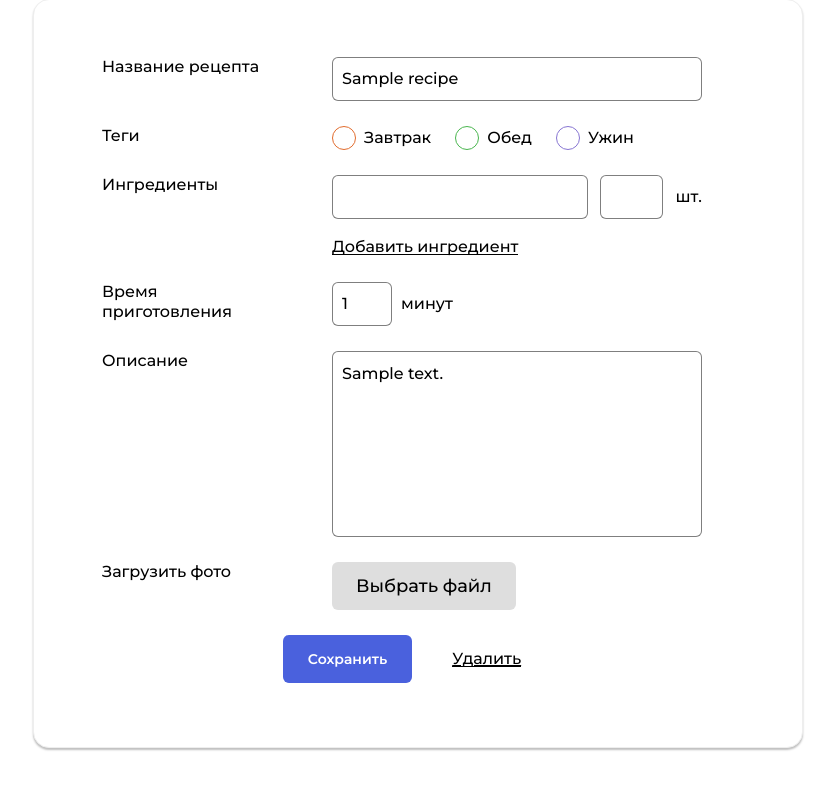
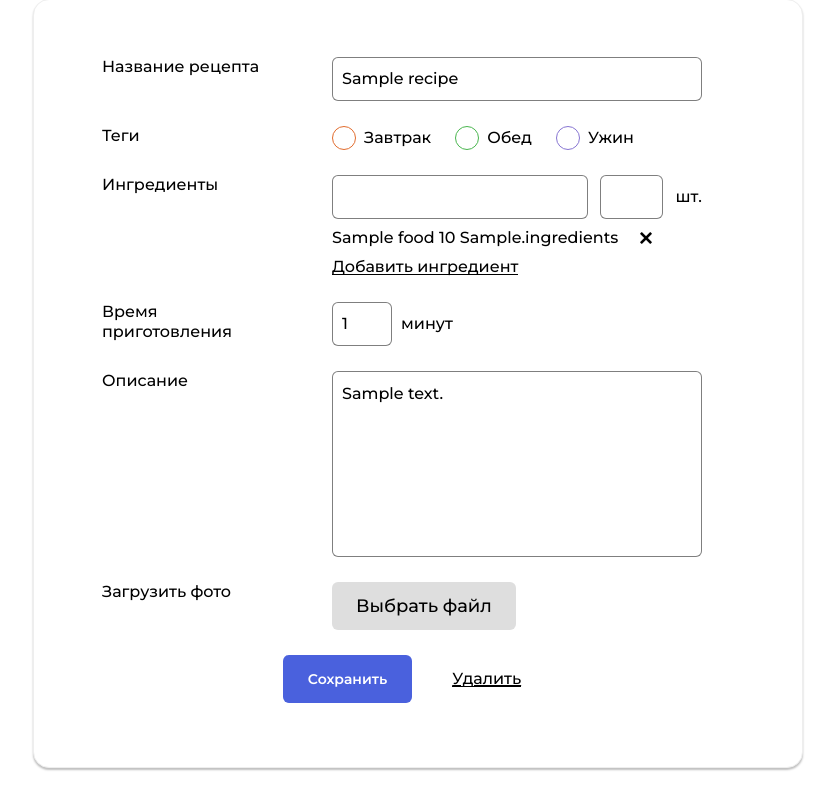
Before and after one commit to fsowme/foodgram-project, a Django app: a page that uses foodgram/templates/recipe_edit_page.html in a window 1280 px wide. Shown: the part 259-1067 px from the top of the page, without its empty margins (222-1057 px from the left). Run offline with Django 3.2, Linux system fonts and the light colour scheme; a user stored in the database is signed in; tables that the repository leaves empty hold one stand-in row (values such as "Sample post"); some libraries are stand-ins or nearby versions.

Commit message:
inlineformset

```diff
--- a/foodgram/food/forms.py
+++ b/foodgram/food/forms.py
@@ -1,24 +1,50 @@
 from django import forms
-from django.forms import fields, modelformset_factory
-from django.forms.formsets import BaseFormSet
-from django.forms.models import inlineformset_factory
+from django.forms import BaseInlineFormSet, fields, modelformset_factory
+from django.forms.models import InlineForeignKeyField, inlineformset_factory
 
 from .models import Food, Ingredient, Recipe
 
 
-class BaseIngredientFormSet(BaseFormSet):
-    def add_fields(self, form, index):
-        super().add_fields(form, index)
-        form.fields["my_field"] = forms.CharField()
-
-
 class IngredientForm(forms.ModelForm):
-    name = forms.CharField()
-    unit = forms.CharField()
+    food_name = forms.CharField()
+    food_unit = forms.CharField()
 
     class Meta:
         model = Ingredient
-        fields = ["amount"]
+        fields = ["amount", "food"]
+
+    # def clean_food(self):
+    #     name = self["food_name"]
+    #     unit = self["food_unit"]
+    #     if food := Food.objects.filter(name=name, unit=unit).first():
+    #         self.instance.food = food.pk
+    #     else:
+    #         self.instance.food = None
+
+
+class IngredientBaseFormSet(BaseInlineFormSet):
+    def add_fields(self, form, index):
+        super(IngredientBaseFormSet, self).add_fields(form, index)
+        instance = self.get_queryset()[index]
+        form.fields["food_name"] = forms.CharField(
+            initial=instance.food.name, required=False
+        )
+        form.fields["food_unit"] = forms.CharField(
+            initial=instance.food.unit, required=False
+        )
+        form.fields["food"] = InlineForeignKeyField(
+            parent_instance=instance.food
+        )
+
+    def clean(self):
+        super().clean()
+        for form in self.forms:
+            name = form.cleaned_data["food_name"]
+            unit = form.cleaned_data["food_unit"]
+            if food := Food.objects.filter(name=name, unit=unit).first():
+                form.instance.food = food
+            # else:
+            #     form.instance.food = None
 
 
 class RecipeForm(forms.ModelForm):
@@ -30,7 +56,8 @@ class RecipeForm(forms.ModelForm):
 IngredientFormSet = inlineformset_factory(
     Recipe,
     Ingredient,
-    form=IngredientForm,
+    fields=("amount",),
     extra=0,
-    formset=BaseIngredientFormSet,
+    formset=IngredientBaseFormSet,
+    can_delete=True,
 )
--- a/foodgram/food/views.py
+++ b/foodgram/food/views.py
@@ -8,7 +8,7 @@ from food.forms import IngredientForm, IngredientFormSet, RecipeForm
 
 from .models import Food, Ingredient, Recipe, Tag
 
-FORMSET_COUNTER = ["form-TOTAL_FORMS", "form-INITIAL_FORMS"]
+FORMSET_COUNTER = ["{prefix}-TOTAL_FORMS", "{prefix}-INITIAL_FORMS"]
 
 
 def make_pagination(request, elements, total_on_page):
@@ -64,7 +64,23 @@ def update_post(data, field, prefix="form"):
         if re.fullmatch(pattern, key):
             count += 1
     data = data.copy()
-    data.update({_: count for _ in FORMSET_COUNTER})
+    data["ingredients-TOTAL_FORMS"] = str(count)
+    # data["ingredients-INITIAL_FORMS"] = str(count)
+    removed_idx = []
+    for idx, key in enumerate(data):
+        if data.get(f"ingredients-{idx}-recipe") and not data.get(
+            f"ingredients-{idx}-food_name"
+        ):
+            removed_idx.append(idx)
+    count = 0
+    for idx in removed_idx:
+        # del data[f"ingredients-{idx}-recipe"]
+        # del data[f"ingredients-{idx}-id"]
+        # del data[f"ingredients-{idx}-food"]
+        data[f"ingredients-{idx}-DELETE"] = ""
+    data["ingredients-TOTAL_FORMS"] = "1"
+    data["ingredients-INITIAL_FORMS"] = "1"
+    # data.update({_.format(prefix=prefix): count for _ in FORMSET_COUNTER})
     return data
 
 
@@ -91,18 +107,26 @@ def recipe_edit(request, recipe_slug):
         return redirect("recipe", recipe_slug=recipe_slug)
     ingredients = recipe.ingredients.all()
     if request.method == "POST":
-        post_data = update_post(request.POST, field="name")
-        formset = IngredientFormSet(
-            request.POST, request.FILES, instance=recipe
+        post_data = update_post(
+            request.POST, field="food_name", prefix="ingredients"
         )
+        print(request.POST)
+        print(post_data)
+        iformset = IngredientFormSet(post_data, request.FILES, instance=recipe)
+        print(iformset.is_valid())
+        # print(iformset.forms[0]["recipe"].value())
 
-        print(formset.is_valid())
+        iformset.save()
+        # inst = iformset.save(commit=False)
+        # print(inst)
+        # iformset.save()
+
+        # for form in iformset:
+        #     form.save()
         return redirect("recipe", recipe_slug=recipe_slug)
     elif request.method == "GET":
-        formset = IngredientFormSet()
-        print(formset.forms)
-        # print(formset.forms[0].fields)
-        # print([field.value() for form in formset.forms for field in form])
+        iformset = IngredientFormSet(instance=recipe)
+        # print(iformset.forms[0])
     tags_names = [tag["name"] for tag in recipe.tag.values("name")]
     recipe_form = RecipeForm(
         request.POST or None, request.FILES or None, instance=recipe
@@ -110,18 +134,7 @@ def recipe_edit(request, recipe_slug):
     context = {
         "form": recipe_form,
         "tags": tags_names,
-        "formset": formset,
+        "formset": iformset,
     }
     context.update(get_ingredients(recipe))
     return render(request, "recipe_edit_page.html", context)
-
-
-# def test(request):
-#     IngredientFormSet = formset_factory(IngredientForm)
-#     ingredient_formset = IngredientFormSet(request.POST or None)
-#     for form in ingredient_formset.forms:
-#         if form.is_valid():
-#             instance = form.save(commit=False)
-#             instance.recipe = Recipe.objects.get(pk=23)
-#             instance.save()
-#     return render(request, "qwe.html", {"formset": ingredient_formset})
--- a/foodgram/static/formRecipe.js
+++ b/foodgram/static/formRecipe.js
@@ -40,9 +40,9 @@ function Ingredients() {
             elem.classList.add('form__field-item-ingredient');
             elem.id = `ing_${cur}`;
             elem.innerHTML = `<span> ${data.name} ${data.value} ${data.units}</span> <span class="form__field-item-delete"></span>
-                             <input id="id_form-${cur}-name" name="form-${cur}-name" type="hidden" value="${data.name}">
-                             <input id="id_form-${cur}-amount" name="form-${cur}-amount" type="hidden" value="${data.value}">
-                             <input id="id_form-${cur}-unit" name="form-${cur}-unit" type="hidden" value="${data.units}">`;
+                             <input id="id_ingredients-${cur}-food_name" name="ingredients-${cur}-food_name" type="hidden" value="${data.name}">
+                             <input id="id_ingredients-${cur}-amount" name="ingredients-${cur}-amount" type="hidden" value="${data.value}">
+                             <input id="id_ingredients-${cur}-unit" name="ingredients-${cur}-unit" type="hidden" value="${data.units}">`;
             cur++;
 
             ingredientsContainer.appendChild(elem);
--- a/foodgram/templates/recipe_edit_page.html
+++ b/foodgram/templates/recipe_edit_page.html
@@ -66,26 +66,24 @@
                     <div class="form__field-group-ingredientes-container">
                         {{ formset.management_form }}
                         {% for form in formset %}
-                        {{ form.hidden_fields.value }}
-                        {% for hidden in form.hidden_fields %}
-                        {{ hidden }}
-                        {% endfor %}
+                        {{ form.id }}
                         <div class="form__field-item-ingredient" id="ing_{{forloop.counter0}}">
-                            <span> {{ form.name.value }} {% if form.amount.value %}{{ form.amount.value }}{% endif %}
-                                {{ form.unit.value }}.</span>
+                            <span> {{ form.food_name.value }} {% if form.amount.value %} {{ form.amount.value }}
+                                {%endif%}
+                                {{ form.food_unit.value }}.{{formset.prefix}}</span>
                             <span class="form__field-item-delete"></span>
-                            <input id="id_form-{{forloop.counter0}}-name" name="form-{{forloop.counter0}}-name"
-                                type="hidden" value="{{ form.name.value }}">
+                            <input id="id_ingredients-{{forloop.counter0}}-food_name"
+                                name="ingredients-{{forloop.counter0}}-food_name" type="hidden"
+                                value="{{ form.food_name.value }}">
                             {% if form.amount.value %}
-                            <input id="id_form-{{forloop.counter0}}-amount" name="form-{{forloop.counter0}}-amount"
-                                type="hidden" value="{{ form.amount.value }}">
+                            <input id="id_ingredients-{{forloop.counter0}}-amount"
+                                name="ingredients-{{forloop.counter0}}-amount" type="hidden"
+                                value="{{ form.amount.value }}">
                             {% endif %}
-                            <input id="id_form-{{forloop.counter0}}-unit" name="form-{{forloop.counter0}}-unit"
-                                type="hidden" value="{{ form.unit.value }}">
+                            <input id="id_ingredients-{{forloop.counter0}}-food_unit"
+                                name="ingredients-{{forloop.counter0}}-food_unit" type="hidden"
+                                value="{{ form.food_unit.value }}">
                         </div>
-                        {% for hidden in form.hidden_fields %}
-                        {{ hidden }}
-                        {% endfor %}
                         {% endfor %}
                     </div>
                     <span class="form__ingredient-link" id="addIng">Добавить ингредиент</span>
```
